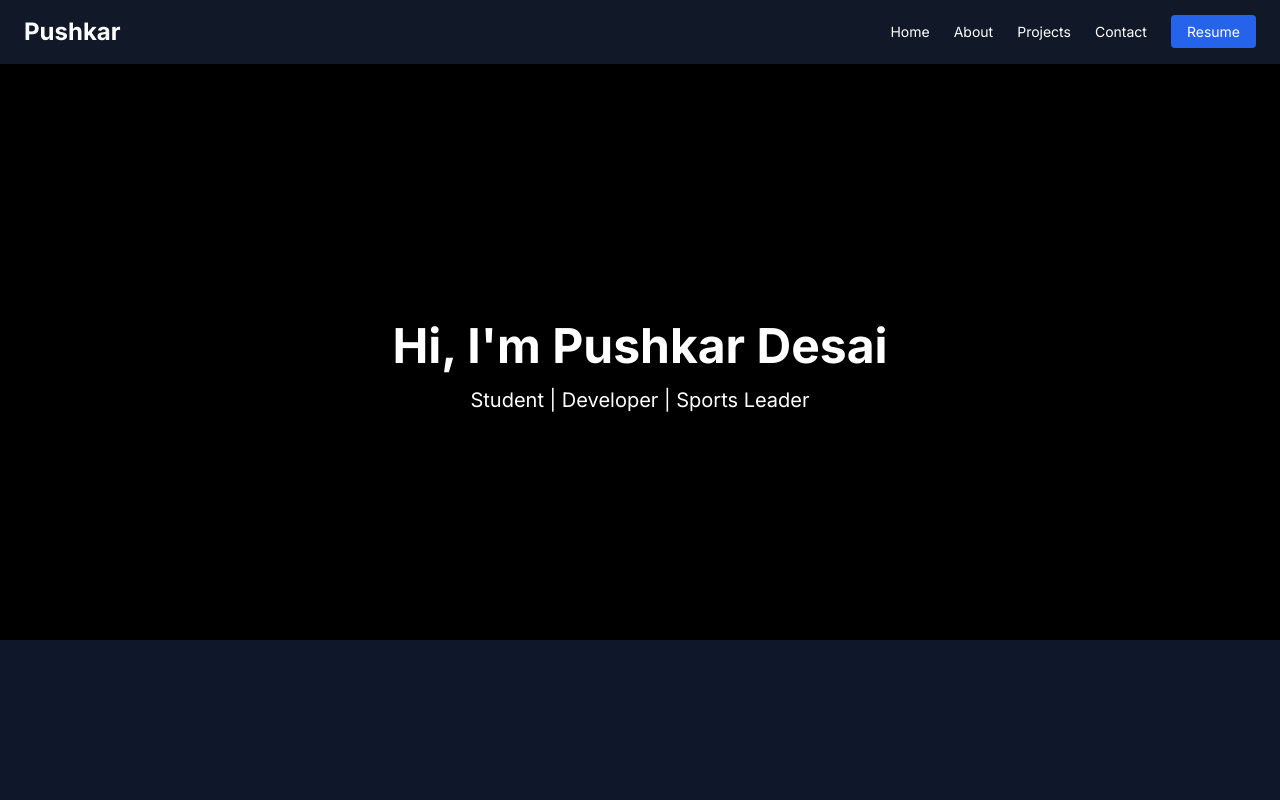
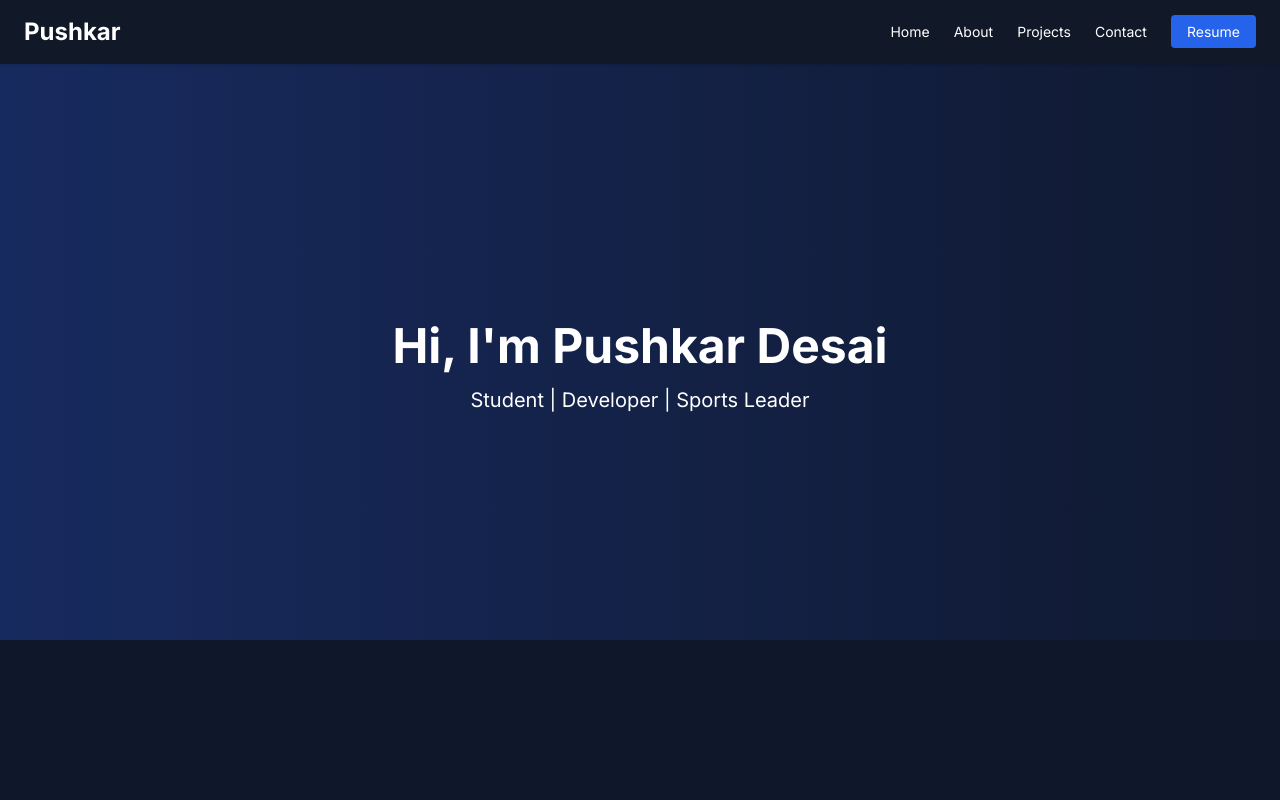
Before and after one commit to pdesai7245/pushkar-portfolio, a React (Create React App) app: page / in a window 1280 px wide. Shown: the top 800 px of the page. Built offline with nearby package versions, Linux system fonts and the light colour scheme.

Commit message:
Added animated gradient background and updated App.js

```diff
--- a/src/App.js
+++ b/src/App.js
@@ -2,12 +2,11 @@ import Navbar from "./components/Navbar";
 import About from "./components/About";
 import Projects from "./components/Projects";
 import Contact from "./components/Contact";
-
 import { motion } from "framer-motion";
 
 function App() {
   return (
-    <div className="bg-black text-white min-h-screen font-inter">
+    <div className="bg-gradient-animate text-white min-h-screen font-inter">
       {/* Navbar */}
       <Navbar />
 
@@ -38,7 +37,7 @@ function App() {
         </motion.p>
       </motion.section>
 
-      {/* Other Sections (Already Animated in their own files) */}
+      {/* Other Sections */}
       <About />
       <Projects />
       <Contact />
--- a/src/index.css
+++ b/src/index.css
@@ -8,3 +8,18 @@ body {
 @tailwind base;
 @tailwind components;
 @tailwind utilities;
+
+@keyframes gradient {
+  0%, 100% {
+    background-position: 0% 50%;
+  }
+  50% {
+    background-position: 100% 50%;
+  }
+}
+
+.bg-gradient-animate {
+  background: linear-gradient(270deg, #0f172a, #1e3a8a, #2563eb, #38bdf8);
+  background-size: 600% 600%;
+  animation: gradient 15s ease infinite;
+}
```
